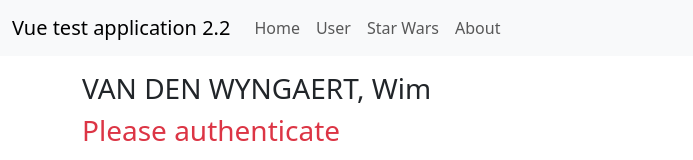
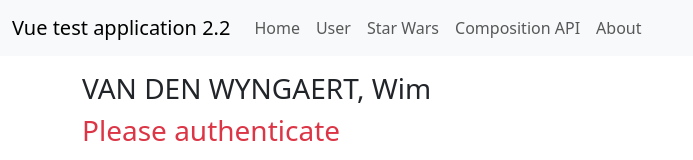
Before and after one commit to wim-vdw/vite-vue-test, a Vue app: page / in a window 1280 px wide. Shown: the top 160 px of the page, without its empty margins (0-693 px from the left). Built offline with nearby package versions, Linux system fonts and the light colour scheme.

Commit message:
test composition API

```diff
--- a/src/components/NavBar.vue
+++ b/src/components/NavBar.vue
@@ -26,6 +26,9 @@ export default {
           <router-link class="nav-link" to="/">Home</router-link>
           <router-link class="nav-link" to="/user">User</router-link>
           <router-link class="nav-link" to="/starwars">Star Wars</router-link>
+          <router-link class="nav-link" to="/composition">
+            Composition API
+          </router-link>
           <router-link class="nav-link" to="/about">About</router-link>
         </div>
       </div>
--- a/src/router/index.js
+++ b/src/router/index.js
@@ -3,6 +3,7 @@ import HomeView from '../views/HomeView.vue';
 import UserView from '../views/UserView.vue';
 import AboutView from '../views/AboutView.vue';
 import StarwarsView from '../views/StarwarsView.vue';
+import CompositionView from '../views/CompositionView.vue';
 import NotFoundView from '../views/NotFoundView.vue';
 import { useUserStore } from '../stores/user.js';
 
@@ -26,6 +27,14 @@ const router = createRouter({
       path: '/starwars',
       name: 'starwars',
       component: StarwarsView,
+      meta: {
+        requiresAuthentication: true,
+      },
+    },
+    {
+      path: '/composition',
+      name: 'composition',
+      component: CompositionView,
       meta: {
         requiresAuthentication: true,
       },
--- /dev/null
+++ b/src/views/CompositionView.vue
@@ -0,0 +1,38 @@
+<script setup>
+import { ref, reactive, onMounted } from 'vue';
+
+const counter = ref(0);
+
+function increment() {
+  counter.value++;
+}
+
+const name = reactive({
+  firstName: 'Wim',
+  lastName: 'Van den Wyngaert',
+});
+
+onMounted(() => {
+  setTimeout(() => {
+    name.firstName = name.firstName.toUpperCase();
+    name.lastName = name.lastName.toUpperCase();
+  }, 3000);
+});
+</script>
+
+<template>
+  <div class="my-3">
+    <p>Counter: {{ counter }}</p>
+    <button class="btn btn-primary me-3" @click.prevent="increment">
+      Increase counter
+    </button>
+    <p>First Name: {{ name.firstName }}</p>
+    <p>Last Name: {{ name.lastName }}</p>
+  </div>
+</template>
+
+<style scoped>
+h1 {
+  background: red;
+}
+</style>
--- a/src/views/NotFoundView.vue
+++ b/src/views/NotFoundView.vue
@@ -1,34 +1,6 @@
-<script setup>
-import { ref, reactive, onMounted } from 'vue';
-
-const counter = ref(0);
-
-function increment() {
-  counter.value++;
-}
-
-const name = reactive({
-  firstName: 'Wim',
-  lastName: 'Van den Wyngaert',
-});
-
-onMounted(() => {
-  setTimeout(() => {
-    name.firstName = name.firstName.toUpperCase();
-    name.lastName = name.lastName.toUpperCase();
-  }, 3000);
-});
-</script>
-
 <template>
   <div class="my-3">
     <h1>Page not found!</h1>
-    <p>Counter: {{ counter }}</p>
-    <button class="btn btn-primary me-3" @click.prevent="increment">
-      Increase counter
-    </button>
-    <p>First Name: {{ name.firstName }}</p>
-    <p>Last Name: {{ name.lastName }}</p>
   </div>
 </template>
 
```
